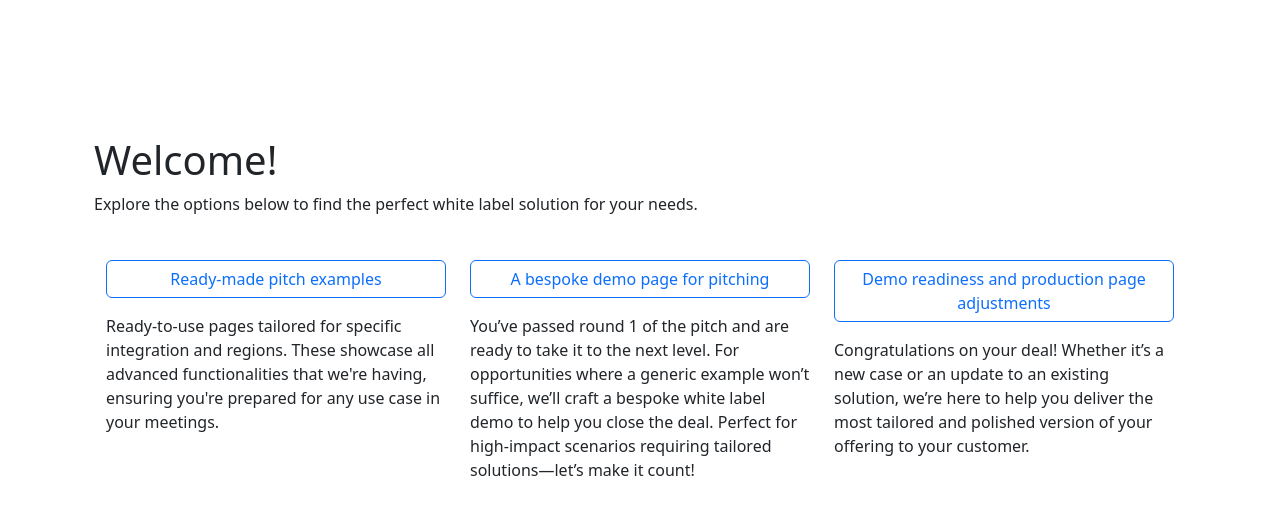
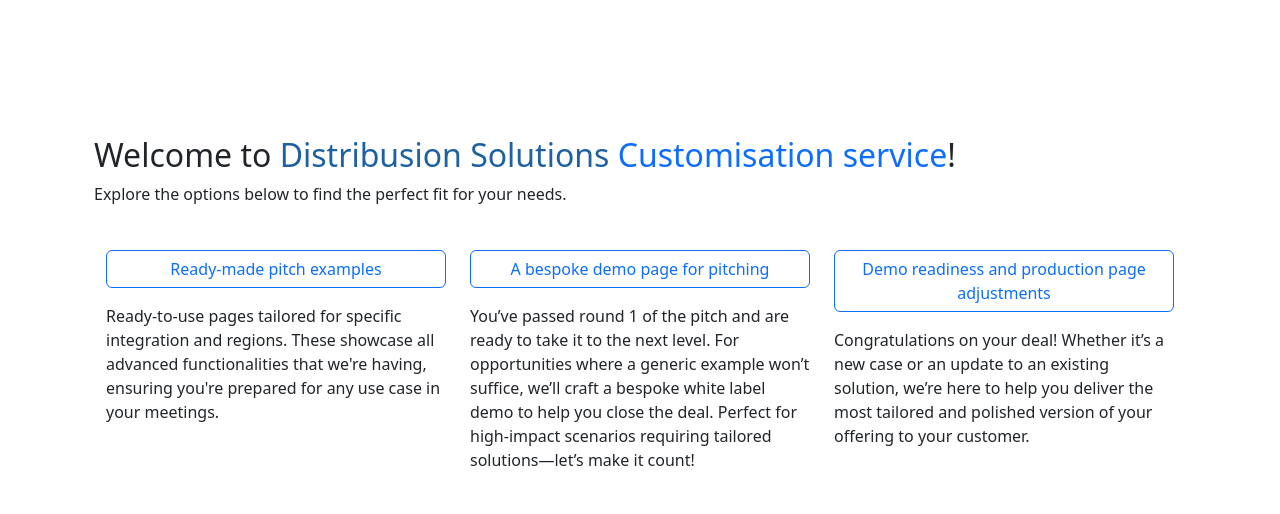
Before and after one commit to huyngd/dt-customisation-service, a website: page index.html in a window 1280 px wide. Drawn offline with nearby package versions, Linux system fonts and the light colour scheme.

Commit message:
13th commit

```diff
--- a/index.html
+++ b/index.html
@@ -3,7 +3,7 @@
 <head>
     <meta charset="UTF-8">
     <meta name="viewport" content="width=device-width, initial-scale=1.0">
-    <title>Distribusion Customisation Solution</title>
+    <title>Distribusion Solutions Customisation service</title>
     <link rel="shortcut icon" href="images/distribusion_icon_primary.png" type="image/x-icon">
     <link href="https://cdn.jsdelivr.net/npm/bootstrap@5.3.0-alpha3/dist/css/bootstrap.min.css" rel="stylesheet">
     <link rel="stylesheet" href="style.css">
--- a/index.js
+++ b/index.js
@@ -209,8 +209,10 @@
     const container = document.getElementById('dynamicForm');
 
     container.innerHTML = `
-        <h1>Welcome!</h1>
-        <div class="text-start mt-2 mb-4">Explore the options below to find the perfect white label solution for your needs.</div>
+        <h2>
+    Welcome to <span style="color: #1E61A1;">Distribusion Solutions</span> <span style="color: #0D6EFD;">Customisation service</span>!
+        </h2>
+        <div class="text-start mt-2 mb-4">Explore the options below to find the perfect fit for your needs.</div>
         <div class="row align-items-start">
             <div class="col-md-4 d-flex flex-column text-center">
                 <button class="btn btn-outline-primary w-100 mb-3" data-purpose="standard-demo">
```
Also changed, not shown: style.css (line endings or trailing spaces).
